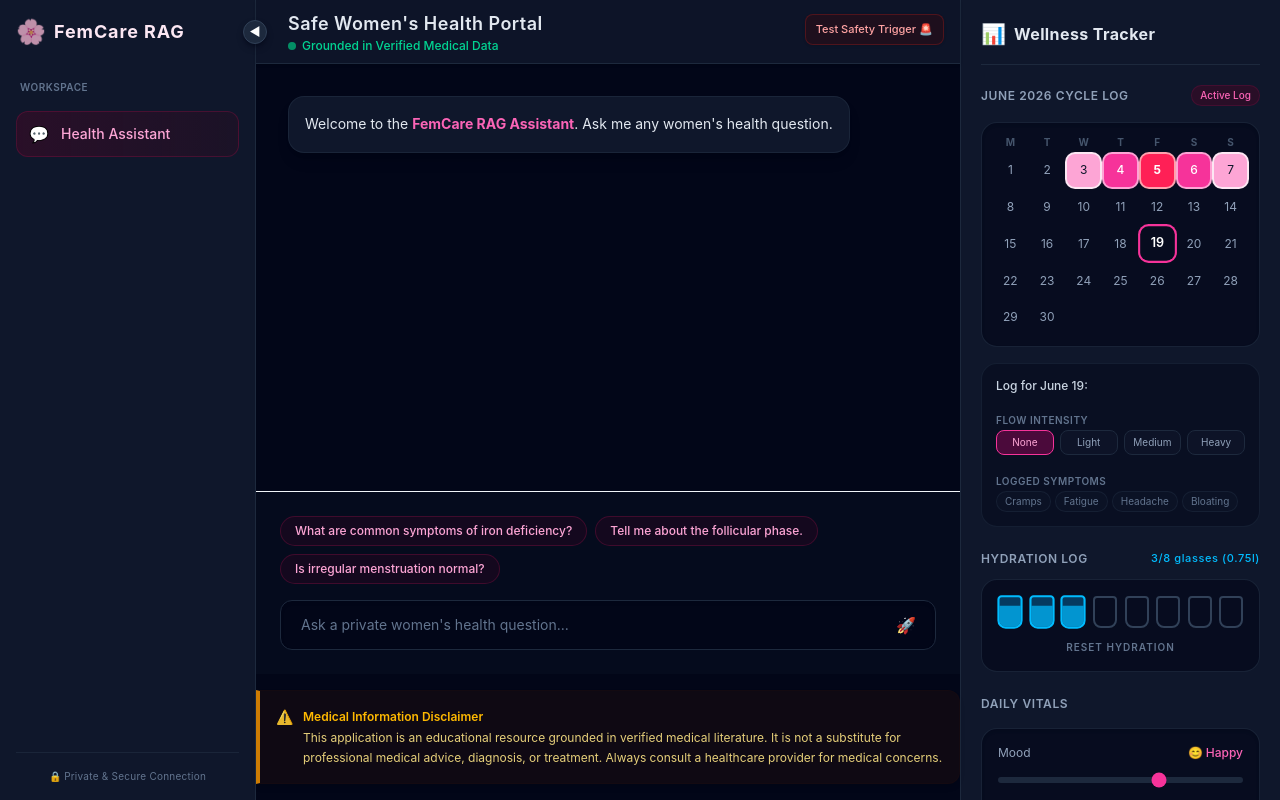
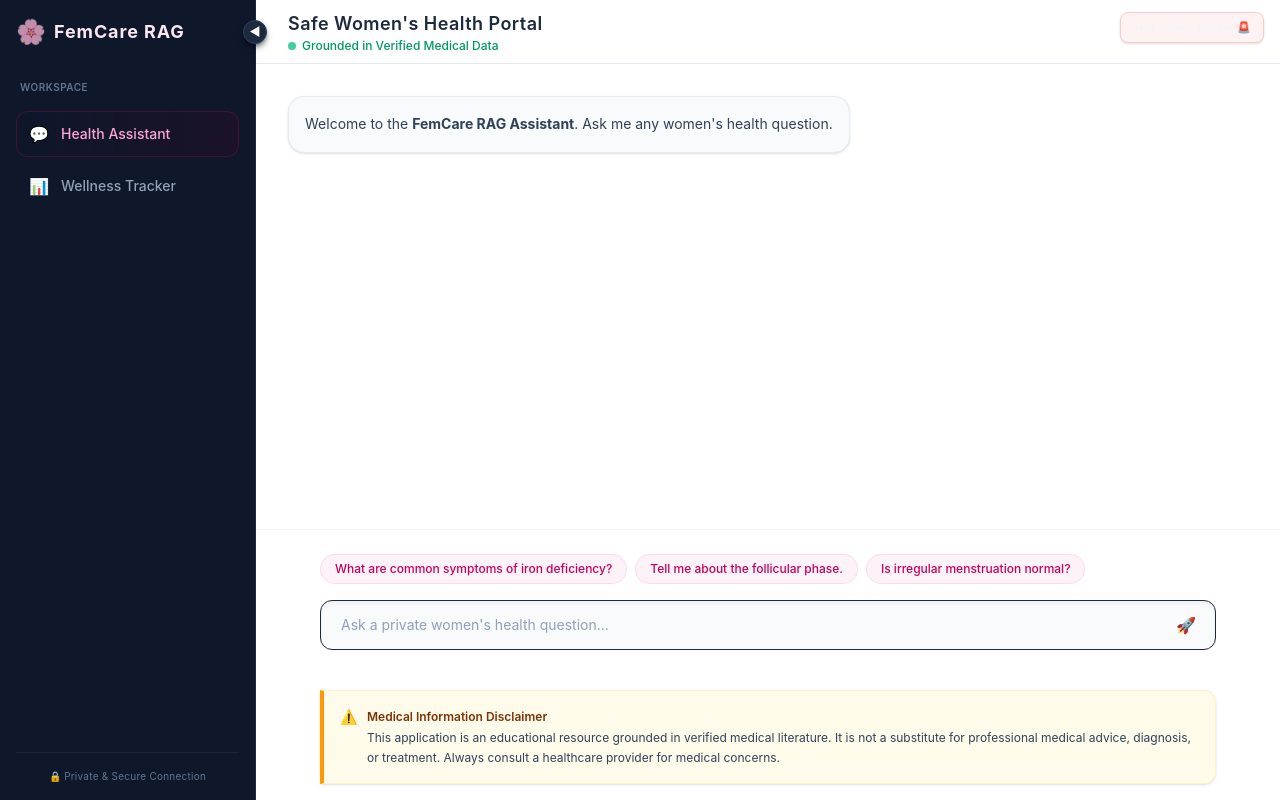
Before and after one commit to drishyapr/FemCare-assistant, a React (Vite) app: page / in a window 1280 px wide. Built offline with nearby package versions, Linux system fonts and the light colour scheme.

Commit message:
Complete frontend update: Added collapsible sidebar, interactive tracking tools, and adjusted layout styling

```diff
--- a/src/App.jsx
+++ b/src/App.jsx
@@ -8,6 +8,7 @@ import TrackingTools from './components/TrackingTools';
 function App() {
   const [showEmergency, setShowEmergency] = useState(false);
   const [isSidebarCollapsed, setIsSidebarCollapsed] = useState(false);
+  const [activeView, setActiveView] = useState('chat'); // 'chat' or 'tracker'
 
   return (
     <div className="flex h-screen overflow-hidden bg-slate-950 font-sans text-slate-100 antialiased">
@@ -15,32 +16,34 @@ function App() {
       <Sidebar
         isCollapsed={isSidebarCollapsed}
         onToggleCollapse={() => setIsSidebarCollapsed(!isSidebarCollapsed)}
+        activeView={activeView}
+        onChangeView={setActiveView}
       />
 
-      {/* Main Multi-Pane Content Dashboard */}
-      <div className="flex-1 flex flex-row min-w-0">
-
-        {/* Chat Workspace (Center Pane) */}
-        <div className="flex-1 flex flex-col min-w-0 relative">
+      {/* Main Content Dashboard */}
+      <div className="flex-1 flex flex-col min-w-0">
+        {activeView === 'chat' ? (
+          /* Chat Workspace (Center Pane with White Background) */
+          <div className="flex-1 flex flex-col min-w-0 bg-white relative">
             <ChatWindow />
 
             {/* Persistent Disclaimer */}
             <Disclaimer />
 
-          {/* Dev tool/test trigger button (aligned inside the Chat area) */}
-          <div className="absolute top-3.5 right-4 z-40">
+            {/* Dev tool/test trigger button (styled for light header) */}
+            <div className="absolute top-3 right-4 z-40">
               <button
                 onClick={() => setShowEmergency(true)}
-              className="bg-red-950/30 hover:bg-red-900/40 text-red-300 text-[11px] px-2.5 py-1.5 rounded-lg border border-red-900/50 font-medium transition-colors shadow-sm cursor-pointer"
+                className="bg-red-50 hover:bg-red-100 text-red-650 text-[11px] px-3 py-1.5 rounded-lg border border-red-200 font-semibold transition-all shadow-sm cursor-pointer active:scale-95"
               >
                 Test Safety Trigger 🚨
               </button>
             </div>
           </div>
-
-        {/* Wellness & Cycle Tracking Panel (Right Pane) */}
+        ) : (
+          /* Wellness Tracker Dashboard Pane (Dark Theme) */
           <TrackingTools />
-
+        )}
       </div>
 
       {/* Emergency Modal Dialog */}
--- a/src/components/ChatWindow.jsx
+++ b/src/components/ChatWindow.jsx
@@ -8,12 +8,12 @@ export default function ChatWindow() {
   ];
 
   return (
-    <div className="flex-1 flex flex-col h-screen bg-slate-950 text-slate-100">
+    <div className="flex-1 flex flex-col h-screen bg-white text-slate-800">
       {/* Header */}
-      <header className="h-16 border-b border-slate-800 bg-slate-900/90 backdrop-blur flex items-center px-8 shadow-sm">
+      <header className="h-16 border-b border-slate-200 bg-white flex items-center px-8 shadow-sm">
         <div>
-          <h2 className="font-semibold text-slate-200 text-lg tracking-wide">Safe Women's Health Portal</h2>
-          <p className="text-xs text-emerald-400 flex items-center font-medium">
+          <h2 className="font-semibold text-slate-800 text-lg tracking-wide">Safe Women's Health Portal</h2>
+          <p className="text-xs text-emerald-600 flex items-center font-medium">
             <span className="w-2 h-2 rounded-full bg-emerald-500 inline-block mr-1.5 animate-pulse"></span>
             Grounded in Verified Medical Data
           </p>
@@ -21,23 +21,23 @@ export default function ChatWindow() {
       </header>
 
       {/* Workspace / Chat history area */}
-      <div className="flex-1 overflow-y-auto p-8 space-y-6">
+      <div className="flex-1 overflow-y-auto p-8 space-y-6 bg-white">
         <div className="flex justify-start">
-          <div className="bg-slate-900 border border-slate-800/80 text-slate-200 max-w-xl rounded-2xl p-4 shadow-lg leading-relaxed text-sm">
-            Welcome to the <strong className="text-pink-400">FemCare RAG Assistant</strong>. Ask me any women's health question.
+          <div className="bg-slate-50 border border-slate-200/80 text-slate-700 max-w-xl rounded-2xl p-4 shadow-sm leading-relaxed text-sm">
+            Welcome to the <strong className="text-pink-650">FemCare RAG Assistant</strong>. Ask me any women's health question.
           </div>
         </div>
       </div>
 
       {/* Suggested chips & Input area */}
-      <div className="p-6 bg-slate-900/30 border-t border-slate-850">
+      <div className="p-6 bg-white border-t border-slate-100">
         <div className="max-w-4xl mx-auto space-y-4">
           {/* Suggestion Chips */}
           <div className="flex flex-wrap gap-2">
             {suggestions.map((chip, idx) => (
               <button
                 key={idx}
-                className="text-xs bg-pink-950/20 hover:bg-pink-900/30 text-pink-300 font-medium px-3.5 py-1.5 rounded-full border border-pink-900/40 hover:border-pink-800 transition-all cursor-pointer"
+                className="text-xs bg-pink-50 hover:bg-pink-100 text-pink-700 font-medium px-3.5 py-1.5 rounded-full border border-pink-200/60 hover:border-pink-300 transition-all cursor-pointer"
               >
                 {chip}
               </button>
@@ -49,11 +49,11 @@ export default function ChatWindow() {
             <input
               type="text"
               placeholder="Ask a private women's health question..."
-              className="w-full pl-5 pr-12 py-3.5 bg-slate-950 border border-slate-800 rounded-xl focus:outline-none focus:ring-2 focus:ring-pink-500/50 focus:bg-slate-900 text-slate-100 placeholder-slate-500 transition-all shadow-inner text-sm"
+              className="w-full pl-5 pr-12 py-3.5 bg-slate-50 border border-slate-250 rounded-xl focus:outline-none focus:ring-2 focus:ring-pink-400 focus:bg-white text-slate-800 placeholder-slate-400 transition-all shadow-inner text-sm"
             />
             <button
               type="submit"
-              className="absolute right-3 p-2 text-pink-400 hover:text-pink-300 rounded-lg transition-colors cursor-pointer"
+              className="absolute right-3 p-2 text-pink-500 hover:text-pink-600 rounded-lg transition-colors cursor-pointer"
             >
               🚀
             </button>
--- a/src/components/Disclaimer.jsx
+++ b/src/components/Disclaimer.jsx
@@ -2,11 +2,11 @@ import React from 'react';
 
 export default function Disclaimer() {
   return (
-    <div className="bg-amber-950/20 border-l-4 border-amber-500/80 p-4 text-xs text-amber-200/90 leading-relaxed max-w-4xl mx-auto my-4 rounded-r-xl shadow-md border border-y-amber-950/10 border-r-amber-950/10">
+    <div className="bg-amber-50 border-l-4 border-amber-500 p-4 text-xs text-slate-700 leading-relaxed max-w-4xl mx-auto my-4 rounded-r-xl border border-y-amber-100 border-r-amber-100 shadow-sm">
       <div className="flex items-start space-x-2.5">
         <span className="text-sm">⚠️</span>
         <div>
-          <strong className="font-semibold block mb-0.5 text-amber-400">Medical Information Disclaimer</strong>
+          <strong className="font-semibold block mb-0.5 text-amber-900">Medical Information Disclaimer</strong>
           This application is an educational resource grounded in verified medical literature. It is not a substitute for professional medical advice, diagnosis, or treatment. Always consult a healthcare provider for medical concerns.
         </div>
       </div>
--- a/src/components/Sidebar.jsx
+++ b/src/components/Sidebar.jsx
@@ -1,6 +1,6 @@
 import React from 'react';
 
-export default function Sidebar({ isCollapsed, onToggleCollapse }) {
+export default function Sidebar({ isCollapsed, onToggleCollapse, activeView, onChangeView }) {
   return (
     <div className={`bg-slate-900 text-white flex flex-col h-screen p-4 border-r border-slate-800 transition-all duration-300 ease-in-out relative ${
       isCollapsed ? 'w-16' : 'w-64'
@@ -30,17 +30,34 @@ export default function Sidebar({ isCollapsed, onToggleCollapse }) {
           {isCollapsed ? '•••' : 'Workspace'}
         </div>
 
-        <nav className="space-y-1">
-          <a
-            href="#"
-            className={`flex items-center rounded-xl bg-gradient-to-r from-pink-950/40 to-rose-950/20 text-pink-300 border border-pink-900/40 font-medium transition-all ${
-              isCollapsed ? 'justify-center p-2.5' : 'space-x-3 px-3 py-2.5'
-            }`}
+        <nav className="space-y-1.5">
+          {/* Health Assistant tab */}
+          <button
+            onClick={() => onChangeView('chat')}
+            className={`w-full flex items-center rounded-xl font-medium transition-all cursor-pointer ${
+              activeView === 'chat'
+                ? 'bg-gradient-to-r from-pink-955/40 to-rose-950/20 text-pink-300 border border-pink-900/40'
+                : 'text-slate-400 hover:text-slate-200 hover:bg-slate-800 border border-transparent'
+            } ${isCollapsed ? 'justify-center p-2.5' : 'space-x-3 px-3 py-2.5'}`}
             title="Health Assistant"
           >
             <span className="text-base">💬</span>
             {!isCollapsed && <span className="text-sm whitespace-nowrap overflow-hidden transition-all duration-300">Health Assistant</span>}
-          </a>
+          </button>
+
+          {/* Wellness Tracker tab */}
+          <button
+            onClick={() => onChangeView('tracker')}
+            className={`w-full flex items-center rounded-xl font-medium transition-all cursor-pointer ${
+              activeView === 'tracker'
+                ? 'bg-gradient-to-r from-pink-955/40 to-rose-950/20 text-pink-300 border border-pink-900/40'
+                : 'text-slate-400 hover:text-slate-200 hover:bg-slate-800 border border-transparent'
+            } ${isCollapsed ? 'justify-center p-2.5' : 'space-x-3 px-3 py-2.5'}`}
+            title="Wellness Tracker"
+          >
+            <span className="text-base">📊</span>
+            {!isCollapsed && <span className="text-sm whitespace-nowrap overflow-hidden transition-all duration-300">Wellness Tracker</span>}
+          </button>
         </nav>
       </div>
 
--- a/src/components/TrackingTools.jsx
+++ b/src/components/TrackingTools.jsx
@@ -18,7 +18,6 @@ export default function TrackingTools() {
 
   // Month stats for June 2026 (Starts on Monday, 30 Days)
   const daysInMonth = 30;
-  const startOffset = 0; // Monday start offset is 0 for calendar grid alignment
   const weekDays = ['M', 'T', 'W', 'T', 'F', 'S', 'S'];
 
   const handleDayClick = (day) => {
@@ -86,36 +85,40 @@ export default function TrackingTools() {
   const waterCount = waterGlasses.filter(Boolean).length;
 
   return (
-    <div className="w-80 bg-slate-900 border-l border-slate-800 flex flex-col h-screen overflow-y-auto text-slate-100 p-5 select-none scrollbar-thin">
-      {/* Header */}
-      <div className="flex items-center space-x-2 pb-4 border-b border-slate-800 mb-5">
-        <span className="text-xl">📊</span>
-        <h3 className="font-bold text-slate-200 tracking-wide text-base">Wellness Tracker</h3>
+    <div className="flex-1 bg-slate-950 flex flex-col h-screen overflow-y-auto text-slate-100 p-8 select-none">
+      {/* Header Panel */}
+      <header className="flex flex-col md:flex-row justify-between items-start md:items-center pb-6 border-b border-slate-800 gap-4">
+        <div>
+          <h2 className="text-2xl font-bold tracking-wide text-slate-200">Wellness & Cycle Analytics</h2>
+          <p className="text-xs text-slate-400 mt-1">Private client-side wellness log & cyclical pattern tracker</p>
         </div>
 
-      {/* Save indicator alert */}
         {saveSuccess && (
-        <div className="mb-4 bg-emerald-500/20 border border-emerald-500/30 text-emerald-400 text-xs text-center py-2 rounded-xl animate-pulse font-medium">
-          ✓ Wellness entry saved successfully!
+          <div className="bg-emerald-500/20 border border-emerald-500/30 text-emerald-400 text-xs px-4 py-2.5 rounded-xl font-medium shadow-lg animate-pulse">
+            ✓ Log entry saved successfully!
           </div>
         )}
+      </header>
 
-      {/* Cycle Log Section */}
-      <div className="space-y-4 mb-6">
+      {/* Grid Dashboard Layout */}
+      <div className="grid grid-cols-1 lg:grid-cols-12 gap-8 mt-8 flex-1">
+
+        {/* Left Side: Cycle Logging (Col Span: 5) */}
+        <div className="lg:col-span-5 space-y-6">
+          <div className="bg-slate-900 border border-slate-800/80 rounded-3xl p-6 shadow-xl space-y-5">
             <div className="flex justify-between items-center">
-          <span className="text-xs font-semibold text-slate-400 uppercase tracking-wider">June 2026 Cycle Log</span>
-          <span className="text-[10px] text-pink-400 font-medium bg-pink-950/40 px-2 py-0.5 rounded-full border border-pink-900/30">Active Log</span>
+              <h3 className="font-semibold text-slate-200 text-sm uppercase tracking-wider">June 2026 Log</h3>
+              <span className="text-[10px] text-pink-400 font-semibold bg-pink-950/40 px-2 py-0.5 rounded-full border border-pink-900/30">Active Cycle Log</span>
             </div>
 
-        {/* Calendar Grid */}
-        <div className="bg-slate-950/60 border border-slate-800/80 rounded-2xl p-3 shadow-inner">
-          <div className="grid grid-cols-7 gap-1 text-center mb-1">
+            {/* Calendar grid */}
+            <div className="bg-slate-950/60 border border-slate-800/80 rounded-2xl p-4 shadow-inner">
+              <div className="grid grid-cols-7 gap-2 text-center mb-2">
                 {weekDays.map((day, idx) => (
-              <span key={idx} className="text-[10px] font-bold text-slate-600">{day}</span>
+                  <span key={idx} className="text-[10px] font-bold text-slate-500">{day}</span>
                 ))}
               </div>
-
-          <div className="grid grid-cols-7 gap-1">
+              <div className="grid grid-cols-7 gap-2">
                 {Array.from({ length: daysInMonth }).map((_, idx) => {
                   const day = idx + 1;
                   const log = cycleLogs[day];
@@ -126,8 +129,8 @@ export default function TrackingTools() {
                     <button
                       key={day}
                       onClick={() => handleDayClick(day)}
-                  className={`aspect-square text-xs rounded-lg flex items-center justify-center transition-all ${
-                    isSelected ? 'ring-2 ring-pink-500 font-semibold text-white scale-105 z-10' : ''
+                      className={`aspect-square text-xs rounded-xl flex items-center justify-center transition-all ${
+                        isSelected ? 'ring-2 ring-pink-500 font-bold text-white scale-105 z-10 shadow-lg shadow-pink-500/20' : ''
                       } ${flowClass || 'hover:bg-slate-800 text-slate-400'}`}
                     >
                       {day}
@@ -137,23 +140,23 @@ export default function TrackingTools() {
               </div>
             </div>
 
-        {/* Selected Day Logger Panel */}
-        <div className="bg-slate-950/40 border border-slate-800/60 rounded-2xl p-3.5 space-y-3">
-          <div className="text-xs font-medium text-slate-300">
-            Log for June {selectedDay}:
+            {/* Selected Day Status Input Area */}
+            <div className="bg-slate-950/40 border border-slate-850 rounded-2xl p-4 space-y-4">
+              <div className="text-xs font-semibold text-slate-300">
+                Log Details for <span className="text-pink-400">June {selectedDay}</span>
               </div>
 
               {/* Flow Selector */}
-          <div className="space-y-1.5">
-            <span className="text-[10px] text-slate-500 uppercase tracking-wider font-semibold">Flow Intensity</span>
-            <div className="grid grid-cols-4 gap-1.5">
+              <div className="space-y-2">
+                <span className="text-[10px] text-slate-500 uppercase tracking-wider font-bold">Flow Intensity</span>
+                <div className="grid grid-cols-4 gap-2">
                   {['none', 'light', 'medium', 'heavy'].map((flow) => (
                     <button
                       key={flow}
                       onClick={() => logFlow(flow)}
-                  className={`text-[10px] py-1 capitalize rounded-lg transition-colors border ${
+                      className={`text-[11px] py-2 capitalize rounded-xl transition-all border cursor-pointer ${
                         activeDayLog.flow === flow
-                      ? 'bg-pink-600/30 text-pink-300 border-pink-500'
+                          ? 'bg-pink-600/30 text-pink-300 border-pink-500 font-medium'
                           : 'bg-slate-900/60 text-slate-400 border-slate-800 hover:border-slate-700'
                       }`}
                     >
@@ -163,20 +166,20 @@ export default function TrackingTools() {
                 </div>
               </div>
 
-          {/* Symptom Toggle */}
-          <div className="space-y-1.5">
-            <span className="text-[10px] text-slate-500 uppercase tracking-wider font-semibold">Logged Symptoms</span>
-            <div className="flex flex-wrap gap-1">
+              {/* Symptoms Selector */}
+              <div className="space-y-2">
+                <span className="text-[10px] text-slate-500 uppercase tracking-wider font-bold">Logged Symptoms</span>
+                <div className="flex flex-wrap gap-1.5">
                   {['Cramps', 'Fatigue', 'Headache', 'Bloating'].map((symptom) => {
                     const isActive = activeDayLog.symptoms.includes(symptom);
                     return (
                       <button
                         key={symptom}
                         onClick={() => toggleSymptom(symptom)}
-                    className={`text-[10px] px-2 py-0.5 rounded-full transition-colors border ${
+                        className={`text-[10px] px-3 py-1 rounded-full transition-all border cursor-pointer ${
                           isActive
-                        ? 'bg-rose-500/20 text-rose-300 border-rose-500/40'
-                        : 'bg-slate-900/40 text-slate-500 border-slate-800/60 hover:text-slate-400'
+                            ? 'bg-rose-500/20 text-rose-300 border-rose-500/40 font-medium'
+                            : 'bg-slate-900/40 text-slate-500 border-slate-800/60 hover:text-slate-400 hover:border-slate-700'
                         }`}
                       >
                         {symptom}
@@ -187,50 +190,56 @@ export default function TrackingTools() {
               </div>
             </div>
           </div>
+        </div>
 
-      {/* Hydration Tracker */}
-      <div className="space-y-3 mb-6">
-        <div className="flex justify-between items-center text-xs font-semibold text-slate-400 uppercase tracking-wider">
-          <span>Hydration Log</span>
-          <span className="text-sky-400 lowercase text-[11px] font-sans font-medium">{waterCount}/8 glasses ({(waterCount * 0.25).toFixed(2)}L)</span>
+        {/* Right Side: Hydration & Sliders (Col Span: 7) */}
+        <div className="lg:col-span-7 space-y-6">
+
+          {/* Hydration Log */}
+          <div className="bg-slate-900 border border-slate-800/80 rounded-3xl p-6 shadow-xl space-y-4">
+            <div className="flex justify-between items-center">
+              <h3 className="font-semibold text-slate-200 text-sm uppercase tracking-wider">Hydration Log</h3>
+              <span className="text-sky-400 lowercase text-xs font-semibold bg-sky-950/40 border border-sky-900/30 px-3 py-0.5 rounded-full">
+                {waterCount}/8 glasses ({(waterCount * 0.25).toFixed(2)}L)
+              </span>
             </div>
-        <div className="bg-slate-950/60 border border-slate-800/80 rounded-2xl p-4 flex flex-col items-center">
-          {/* Glass Grid */}
-          <div className="grid grid-cols-8 gap-2 mb-3">
+
+            <div className="bg-slate-950/60 border border-slate-800/80 rounded-2xl p-6 flex flex-col items-center gap-4">
+              <div className="flex flex-wrap justify-center gap-4">
                 {waterGlasses.map((filled, idx) => (
                   <button
                     key={idx}
                     onClick={() => handleWaterClick(idx)}
-                className={`w-6 h-8 border-2 rounded-b-lg rounded-t-sm flex items-end justify-center transition-all ${
+                    className={`w-8 h-11 border-2 rounded-b-xl rounded-t-sm flex items-end justify-center transition-all cursor-pointer ${
                       filled
-                    ? 'border-sky-400 bg-sky-500/30 text-sky-400 scale-105'
+                        ? 'border-sky-400 bg-sky-500/30 text-sky-400 scale-105 shadow-md shadow-sky-500/10'
                         : 'border-slate-700 hover:border-slate-500 text-slate-600'
                     }`}
                     title={`Glass ${idx + 1}`}
                   >
-                <div className={`w-full transition-all rounded-b-md ${filled ? 'h-5 bg-sky-400/70' : 'h-0'}`}></div>
+                    <div className={`w-full transition-all rounded-b-lg ${filled ? 'h-7 bg-sky-400/80' : 'h-0'}`}></div>
                   </button>
                 ))}
               </div>
               <button
                 onClick={() => setWaterGlasses([false, false, false, false, false, false, false, false])}
-            className="text-[10px] text-slate-500 hover:text-slate-400 uppercase tracking-widest font-semibold transition-colors"
+                className="text-[10px] text-slate-500 hover:text-sky-400 uppercase tracking-widest font-bold transition-colors cursor-pointer"
               >
                 Reset Hydration
               </button>
             </div>
           </div>
 
-      {/* Mood & Energy */}
-      <div className="space-y-4 mb-6">
-        <span className="text-xs font-semibold text-slate-400 uppercase tracking-wider block">Daily Vitals</span>
+          {/* Daily Vitals */}
+          <div className="bg-slate-900 border border-slate-800/80 rounded-3xl p-6 shadow-xl space-y-4">
+            <h3 className="font-semibold text-slate-200 text-sm uppercase tracking-wider">Daily Vitals</h3>
 
-        <div className="bg-slate-950/60 border border-slate-800/80 rounded-2xl p-4 space-y-4 shadow-inner">
+            <div className="bg-slate-950/60 border border-slate-800/80 rounded-2xl p-6 space-y-6 shadow-inner">
               {/* Mood Slider */}
-          <div className="space-y-1">
-            <div className="flex justify-between text-xs">
-              <span className="text-slate-400">Mood</span>
-              <span className="text-pink-400 font-medium">{getMoodEmoji(mood)}</span>
+              <div className="space-y-2">
+                <div className="flex justify-between text-sm">
+                  <span className="text-slate-400 font-medium">Overall Mood</span>
+                  <span className="text-pink-400 font-semibold">{getMoodEmoji(mood)}</span>
                 </div>
                 <input
                   type="range"
@@ -238,15 +247,15 @@ export default function TrackingTools() {
                   max="10"
                   value={mood}
                   onChange={(e) => setMood(parseInt(e.target.value))}
-              className="w-full accent-pink-500 bg-slate-800 h-1.5 rounded-lg appearance-none cursor-pointer"
+                  className="w-full accent-pink-500 bg-slate-800 h-2 rounded-lg appearance-none cursor-pointer"
                 />
               </div>
 
               {/* Energy Slider */}
-          <div className="space-y-1">
-            <div className="flex justify-between text-xs">
-              <span className="text-slate-400">Energy</span>
-              <span className="text-amber-400 font-medium">{getEnergyEmoji(energy)}</span>
+              <div className="space-y-2">
+                <div className="flex justify-between text-sm">
+                  <span className="text-slate-400 font-medium">Energy Level</span>
+                  <span className="text-amber-400 font-semibold">{getEnergyEmoji(energy)}</span>
                 </div>
                 <input
                   type="range"
@@ -254,19 +263,22 @@ export default function TrackingTools() {
                   max="10"
                   value={energy}
                   onChange={(e) => setEnergy(parseInt(e.target.value))}
-              className="w-full accent-amber-500 bg-slate-800 h-1.5 rounded-lg appearance-none cursor-pointer"
+                  className="w-full accent-amber-500 bg-slate-800 h-2 rounded-lg appearance-none cursor-pointer"
                 />
               </div>
             </div>
           </div>
 
-      {/* Action Footer */}
+          {/* Action Button */}
           <button
             onClick={handleSave}
-        className="w-full py-3 bg-gradient-to-r from-pink-500 to-rose-600 hover:from-pink-600 hover:to-rose-700 text-white rounded-xl font-semibold text-sm transition-all shadow-lg shadow-pink-950/20 active:scale-[0.98]"
+            className="w-full py-4 bg-gradient-to-r from-pink-500 to-rose-600 hover:from-pink-650 hover:to-rose-700 text-white rounded-2xl font-bold text-sm transition-all shadow-lg shadow-pink-950/20 active:scale-[0.98] cursor-pointer"
           >
-        Save Daily Entry
+            Save Daily Journal Entry
           </button>
+        </div>
+
+      </div>
     </div>
   );
 }
```
Lines whose indentation alone changed are shown as unchanged.
